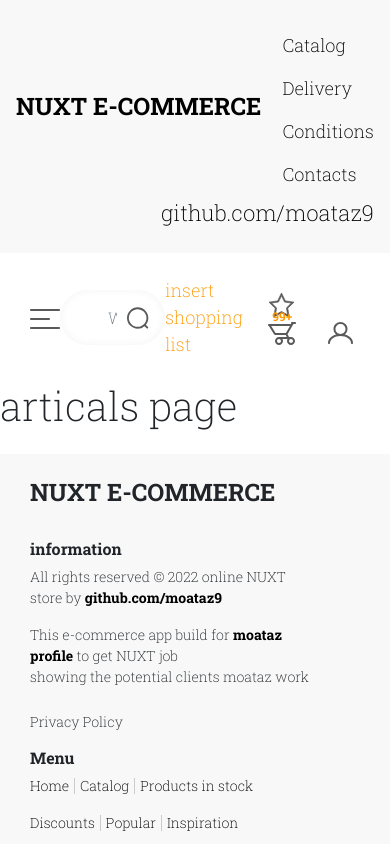
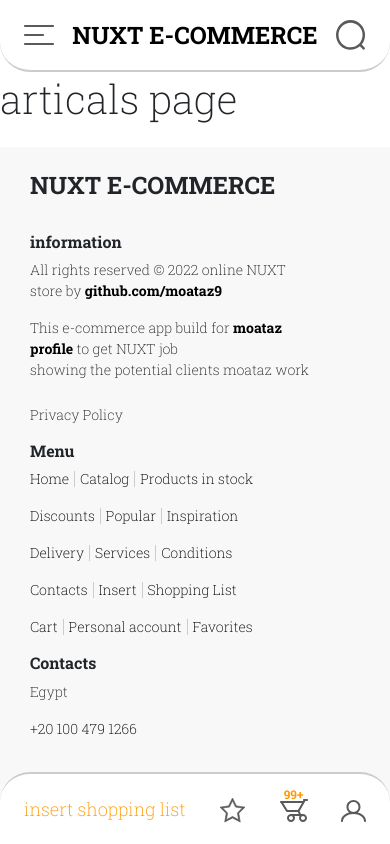
Before and after one commit to moataz9/nuxt-ecommerce-app, a Nuxt app: page /articals in a window 390 px wide. Shown: the top 844 px of the page. Built offline with nearby package versions, Linux system fonts and the light colour scheme.

Commit message:
finish with mobile components

```diff
--- a/layouts/default.vue
+++ b/layouts/default.vue
@@ -1,15 +1,29 @@
 <template>
   <div>
-    <MainNavbar />
-    <MainSearch />
+    <MainNavbar v-if="!mobile" />
+    <MobileNavbar v-else/>
+    <MainSearch v-if="!mobile" />
+    <MobileWidgets v-else />
+
     <AppSidebar />
+    <div v-if="mobile && $route.name != 'index'" style="height: 4.7rem;"></div>
     <Nuxt />
     <MainFooter />
+    <div v-if="mobile" style="height: 3rem;"></div>
   </div>
 </template>
 
 <script>
-export default {}
+export default {
+  data() {
+    return {
+      mobile: false,
+    }
+  },
+  mounted() {
+    this.mobile = this.$screens.mobile()
+  },
+}
 </script>
 
 <style></style>
```
